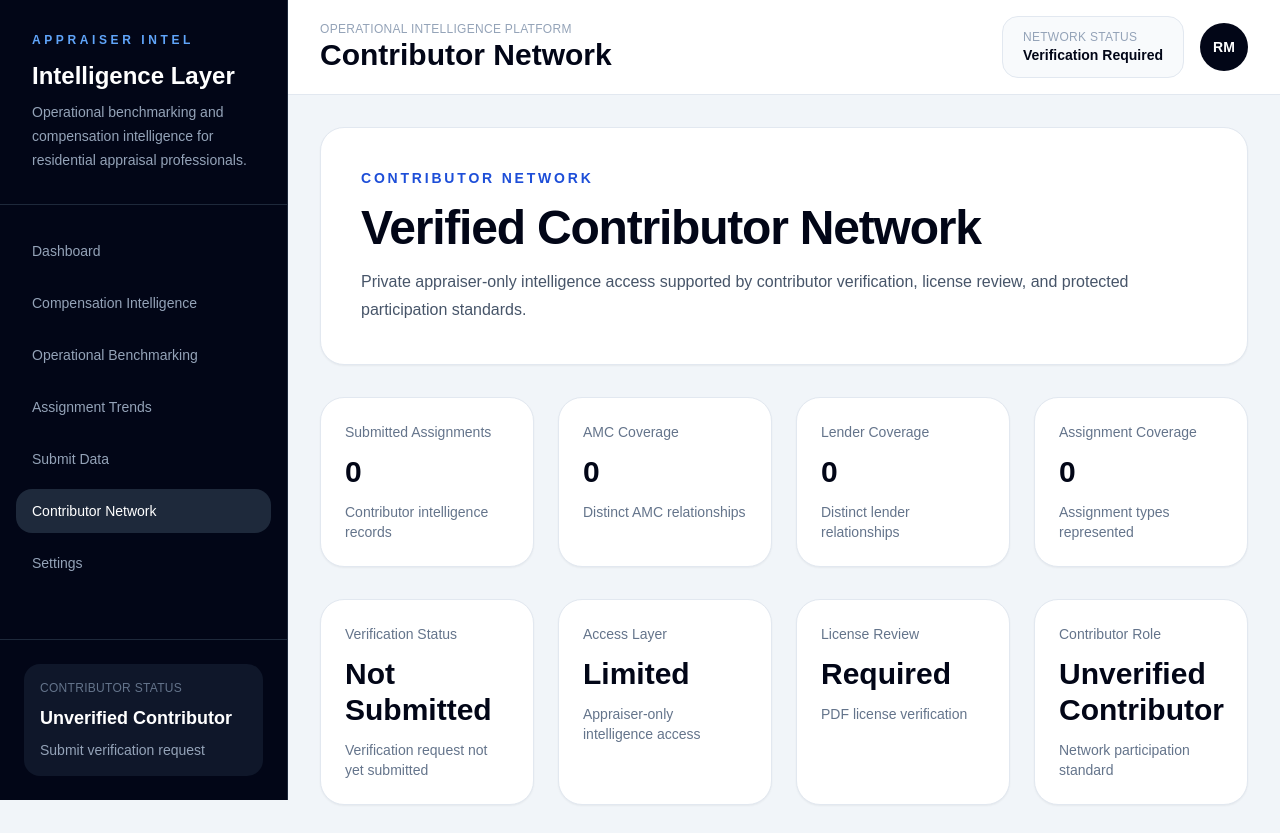
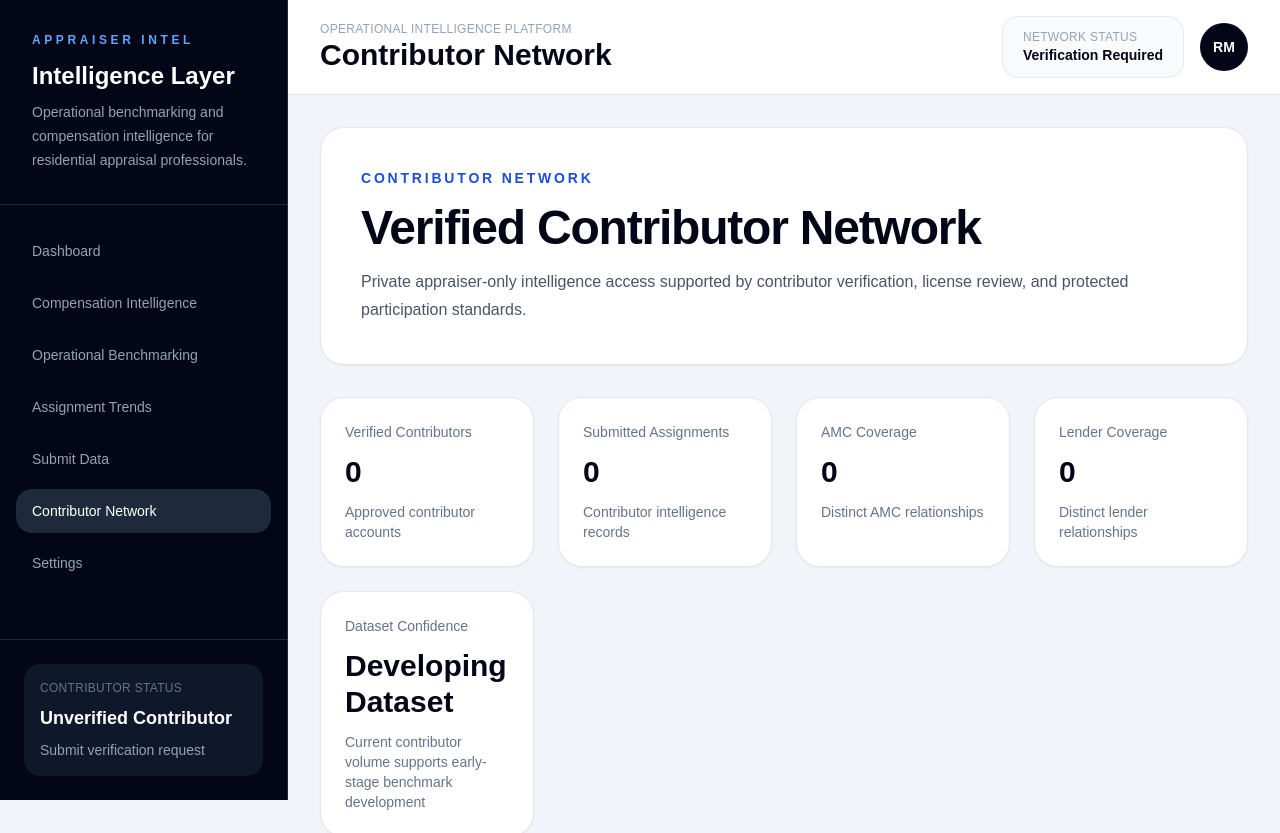
Before and after one commit to mose027-cmd/AppaiserIntel, a Next.js app: page /network in a window 1280 px wide. Shown: the top 833 px of the page. Built offline with nearby package versions, Linux system fonts and the light colour scheme; no server answers; the database is empty.

Commit message:
Add contributor network coverage metrics

```diff
--- a/app/network/page.tsx
+++ b/app/network/page.tsx
@@ -48,6 +48,7 @@ export default function NetworkPage() {
 
 const [licenseFile, setLicenseFile] = useState<File | null>(null);
 const [submissionCount, setSubmissionCount] = useState(0);
+const [verifiedContributorCount, setVerifiedContributorCount] = useState(0);
 const [amcCoverage, setAmcCoverage] = useState(0);
 const [lenderCoverage, setLenderCoverage] = useState(0);
 const [assignmentCoverage, setAssignmentCoverage] = useState(0);
@@ -58,9 +59,20 @@ useEffect(() => {
   .from("submissions")
   .select("amc, lender, assignment_type");
 
+const { data: verifiedData, error: verifiedError } = await supabase
+  .from("verification_requests")
+  .select("id")
+  .eq("status", "verified");
+
 if (error) {
   console.error("Error loading dataset coverage:", error);
   return;
+}
+
+if (verifiedError) {
+  console.error("Error loading verified contributors:", verifiedError);
+} else {
+  setVerifiedContributorCount(verifiedData?.length || 0);
 }
 
       const submissions = data || [];
@@ -211,6 +223,24 @@ loadVerificationStatus();
       ? "Contributor review stage"
       : "Verification request not yet submitted";
 
+const datasetConfidence =
+  submissionCount >= 1000
+    ? "Strong Benchmark Dataset"
+    : submissionCount >= 250
+    ? "Moderate Benchmark Dataset"
+    : submissionCount >= 50
+    ? "Emerging Benchmark Dataset"
+    : "Developing Dataset";
+
+const datasetConfidenceSubtitle =
+  submissionCount >= 1000
+    ? "Broad contributor volume supports stronger benchmark confidence"
+    : submissionCount >= 250
+    ? "Contributor volume supports moderate benchmark confidence"
+    : submissionCount >= 50
+    ? "Contributor volume supports early benchmark confidence"
+    : "Current contributor volume supports early-stage benchmark development";
+
 const contributorRole =
   verificationStatus === "verified"
     ? "Verified Contributor"
@@ -240,6 +270,12 @@ loadVerificationStatus();
 
 <section className="grid gap-6 md:grid-cols-4">
 <MetricCard
+  title="Verified Contributors"
+  value={verifiedContributorCount.toString()}
+  subtitle="Approved contributor accounts"
+/>
+
+<MetricCard
   title="Submitted Assignments"
   value={submissionCount.toString()}
   subtitle="Contributor intelligence records"
@@ -258,9 +294,9 @@ loadVerificationStatus();
   />
 
 <MetricCard
-    title="Assignment Coverage"
-    value={assignmentCoverage.toString()}
-    subtitle="Assignment types represented"
+  title="Dataset Confidence"
+  value={datasetConfidence}
+  subtitle={datasetConfidenceSubtitle}
 />
 </section>
 
```
Lines whose indentation alone changed are shown as unchanged.
